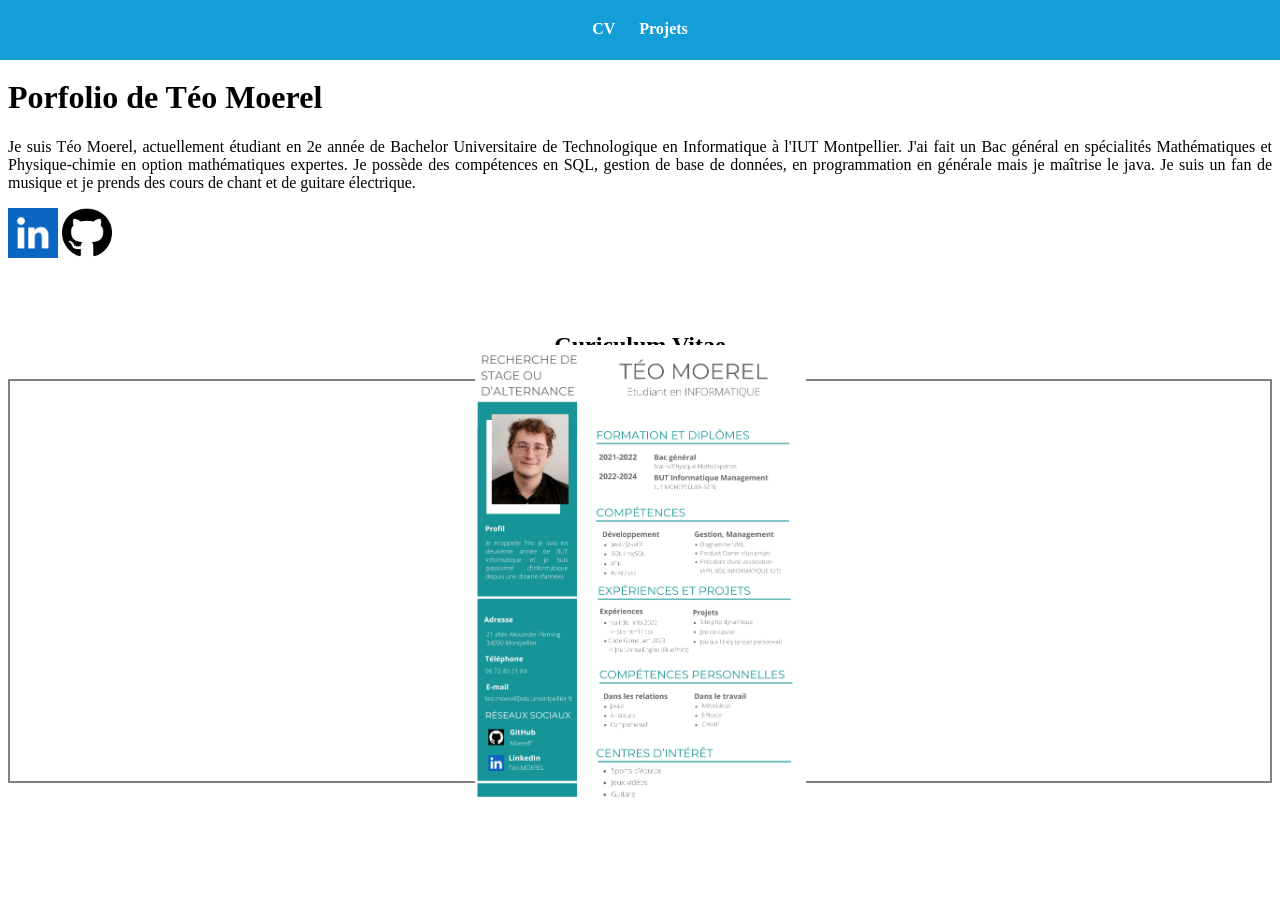
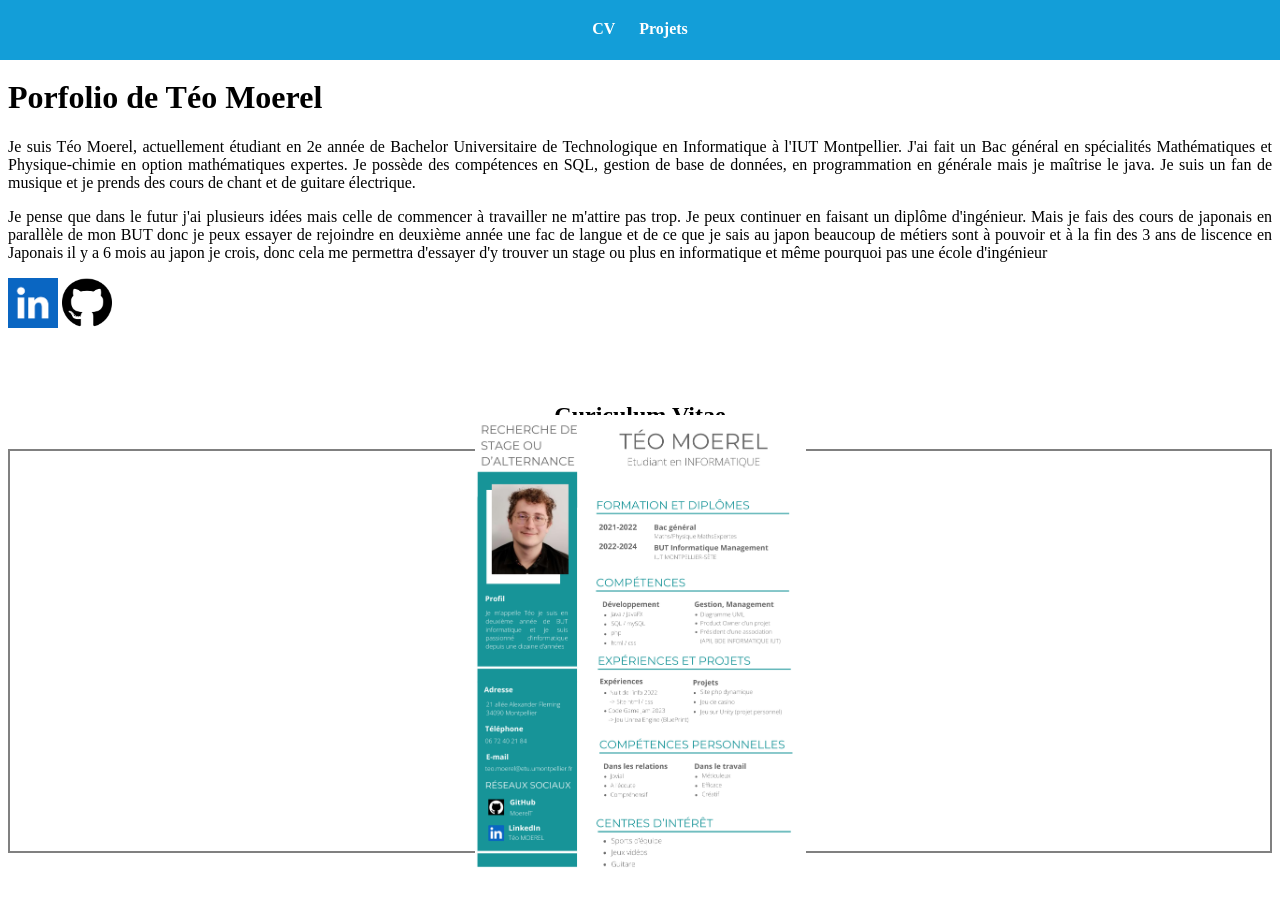
Before and after one commit to MoerelT/Portfolio, a plain HTML site: page index.html in a window 1280 px wide. Shown: the top 906 px of the page. Drawn offline with Linux system fonts and the light colour scheme.

Commit message:
Finito pipo

```diff
--- a/index.html
+++ b/index.html
@@ -27,6 +27,10 @@
     <h1>Porfolio de Téo Moerel</h1>
     <p>Je suis Téo Moerel, actuellement étudiant en 2e année de Bachelor Universitaire de Technologique en Informatique à l'IUT Montpellier. J'ai fait un Bac général en spécialités Mathématiques et Physique-chimie en option mathématiques expertes.
         Je possède des compétences en SQL, gestion de base de données, en programmation en générale mais je maîtrise le java. Je suis un fan de musique et je prends des cours de chant et de guitare électrique.
+    </p>
+    <p>Je pense que dans le futur j'ai plusieurs idées mais celle de commencer à travailler ne m'attire pas trop. Je peux continuer en faisant un diplôme d'ingénieur. Mais je fais des cours de japonais en parallèle de mon BUT
+        donc je peux essayer de rejoindre en deuxième année une fac de langue et de ce que je sais au japon beaucoup de métiers sont à pouvoir et à la fin des 3 ans de liscence en Japonais il y a 6 mois au japon je crois,
+        donc cela me permettra d'essayer d'y trouver un stage ou plus en informatique et même pourquoi pas une école d'ingénieur
     </p>
     <a href="https://www.linkedin.com/in/téo-m-057310264/"><img src="./images/LinkedIn.png" alt="Mon LinkedIn" width="50" height="50"></a>
     <a href="https://github.com/MoerelT/"><img src="./images/github.png" alt="Mon GitHub" width="50" height="50"></a>
```
